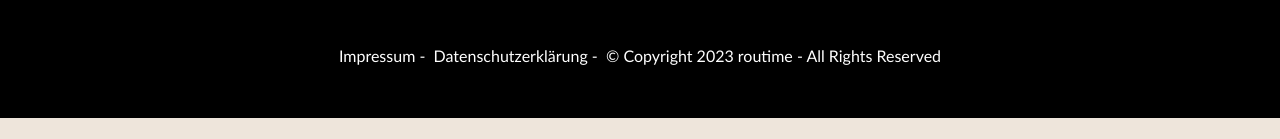
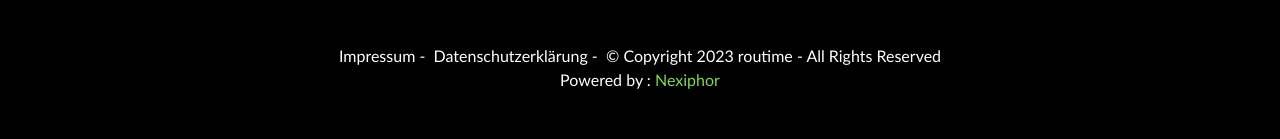
Before and after one commit to ensarspahiu/routime-ecommerce, an Angular app: page /about-us in a window 1280 px wide. Shown: the part 1985-2124 px from the top of the page. Before the commit the page ends 2103 px from the top, so only its background shows below. Built offline with nearby package versions, Linux system fonts and the light colour scheme.

Commit message:
footer powered by

```diff
--- a/src/app/app.component.html
+++ b/src/app/app.component.html
@@ -27,5 +27,8 @@
   <footer>
     Impressum -  Datenschutzerklärung -  © Copyright 2023 routime - All Rights
     Reserved
+    <br>
+    Powered by : <a style="text-decoration: none; color:#7fd858" href="https://www.nexiphor.com/"> Nexiphor</a>
+
   </footer>
 </div>
```
